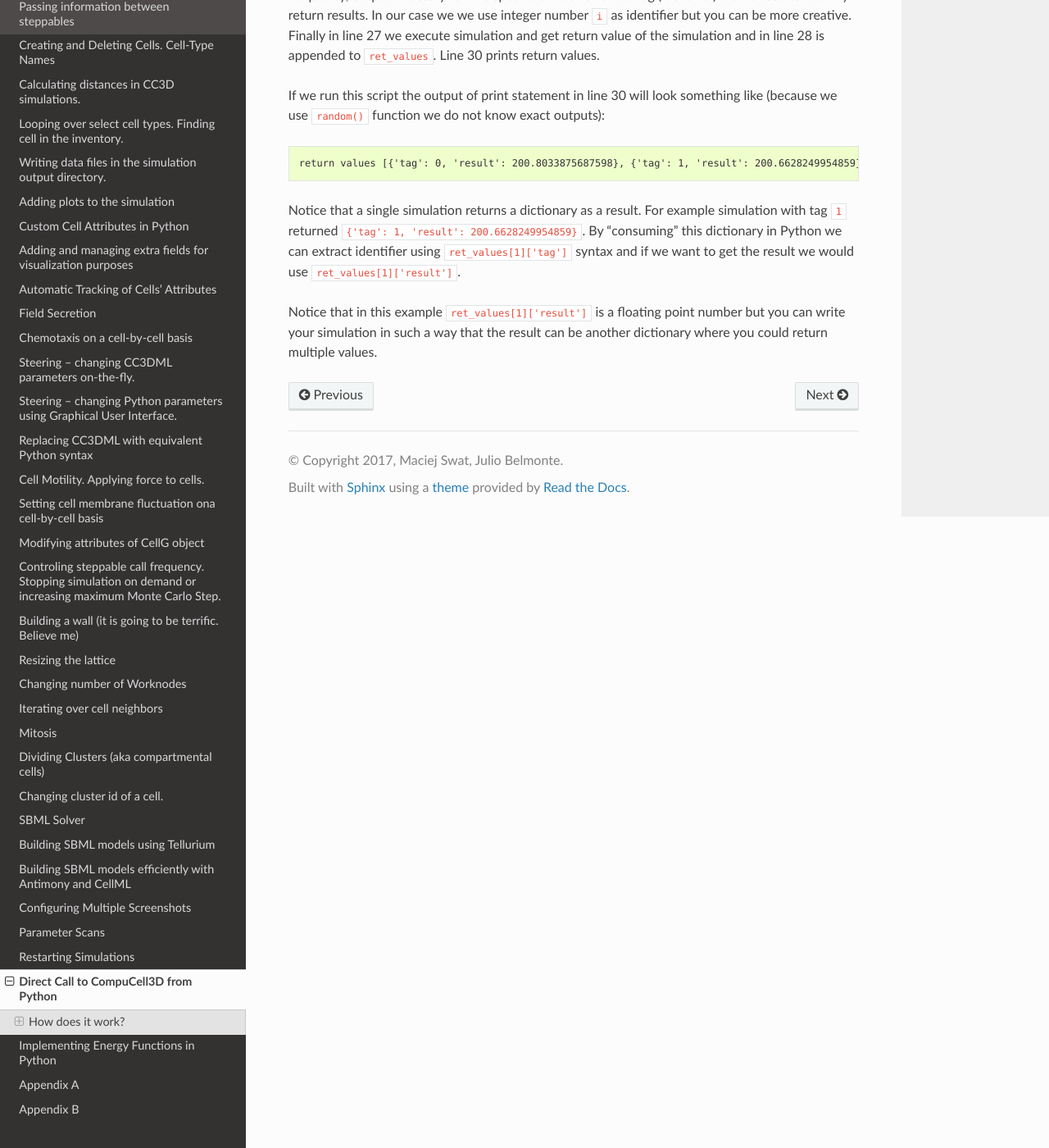
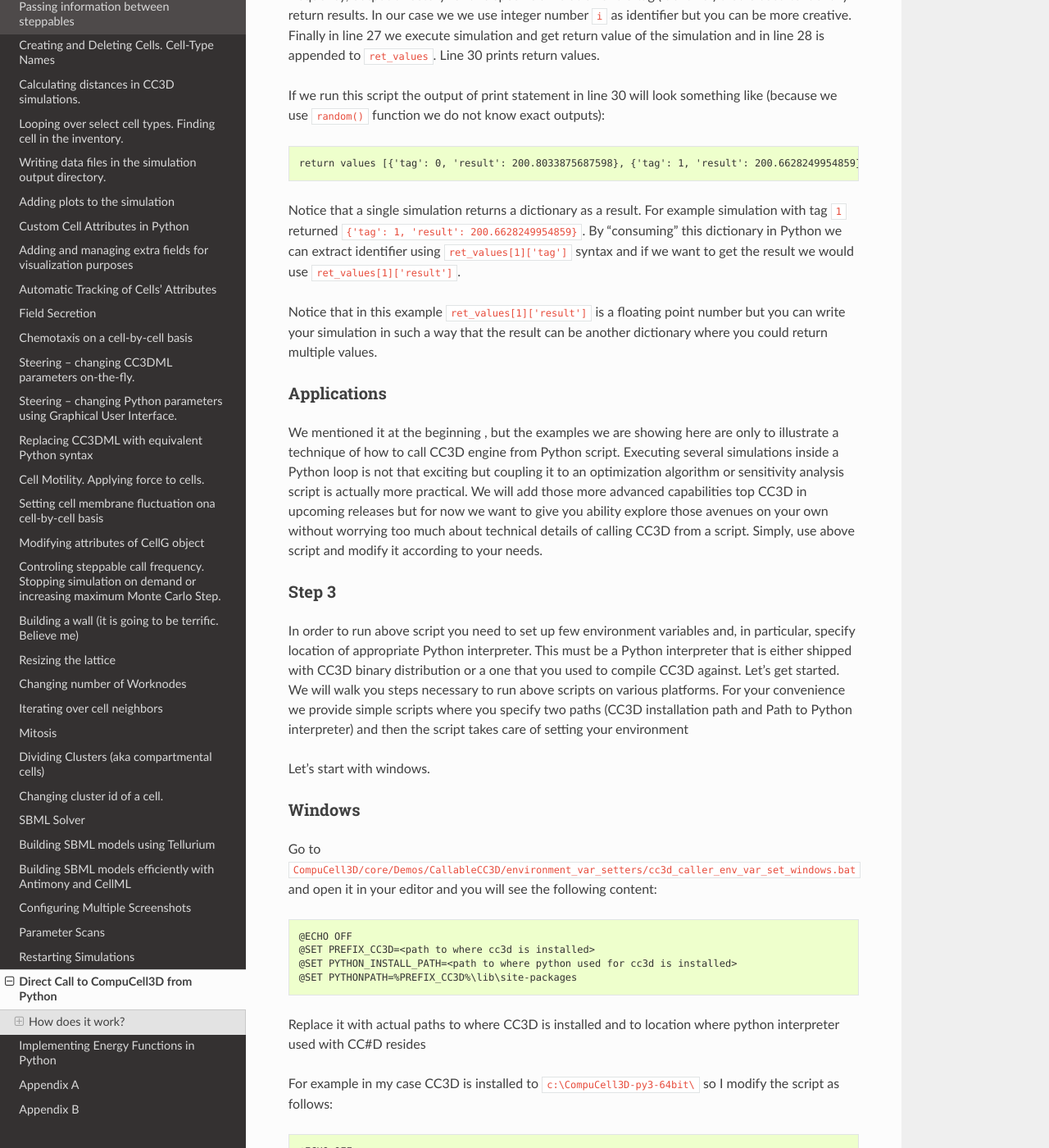
Before and after one commit to CompuCell3D/PythonScriptingManual, a Sphinx documentation site: the page built from docs/calling_cc3d_directly_from_python.rst, in a window 1280 px wide and 1400 px high, scrolled down 2646 px. Shown: the whole window at 82% size. Built offline with Sphinx 7.4.7 and the Read the Docs theme 2.0.0, drawn with Linux system fonts in a browser that asks for light colours; some of the changed text lies outside the part shown.

Commit message:
added more material

```diff
--- a/docs/calling_cc3d_directly_from_python.rst
+++ b/docs/calling_cc3d_directly_from_python.rst
@@ -136,3 +136,83 @@
 
 Notice that in this example ``ret_values[1]['result']`` is a floating point number but you can write your simulation
 in such a way that the result can be another dictionary where you could return multiple values.
+
+Applications
+~~~~~~~~~~~~
+
+We mentioned it at the beginning , but the examples we are showing here are only to illustrate a technique of how to
+call CC3D engine from Python script. Executing several simulations inside a Python loop is not that exciting but
+coupling it to an optimization algorithm or sensitivity analysis script is actually more practical. We will add those
+more advanced capabilities top CC3D in upcoming releases but for now we want to give you ability explore those avenues
+on your own without worrying too much about technical details of calling  CC3D from a script. Simply, use above script
+and modify it according to your needs.
+
+Step 3
+~~~~~~
+
+In order to run above script you need to set up few environment variables and, in particular, specify location of
+appropriate Python interpreter. This must be a Python interpreter that is either shipped with CC3D binary distribution
+or a one that you used to compile CC3D against. Let's get started. We will walk you steps necessary to run above scripts on
+various platforms. For your convenience we provide simple scripts where you specify two paths (CC3D installation path
+and Path to Python interpreter) and then the script takes care of setting your environment
+
+Let's start with windows.
+
+Windows
+~~~~~~~
+
+Go to ``CompuCell3D/core/Demos/CallableCC3D/environment_var_setters/cc3d_caller_env_var_set_windows.bat`` and open it
+in your editor and you will see the following content:
+
+.. code-block:: console
+
+    @ECHO OFF
+    @SET PREFIX_CC3D=<path to where cc3d is installed>
+    @SET PYTHON_INSTALL_PATH=<path to where python used for cc3d is installed>
+    @SET PYTHONPATH=%PREFIX_CC3D%\lib\site-packages
+
+Replace it with actual paths to where CC3D is installed and to location where python interpreter used with CC#D resides
+
+For example in my case CC3D is installed to ``c:\CompuCell3D-py3-64bit\`` so I modify the script as follows:
+
+.. code-block:: console
+
+    @ECHO OFF
+    @SET PREFIX_CC3D=`c:\CompuCell3D-py3-64bit
+    @SET PYTHON_INSTALL_PATH=`c:\CompuCell3D-py3-64bit\python36
+    @SET PYTHONPATH=%PREFIX_CC3D%\lib\site-packages
+
+
+I save this script as ``c:\CompuCell3D-py3-64bit\Demos\CC3DCaller\environment_var_setters\win_set_path.bat``. I open
+console and execute this script by typing:
+
+.. code-block:: console
+
+    cd \CompuCell3D-py3-64bit\Demos\CC3DCaller\environment_var_setters
+    win_set_path.bat
+
+Next I navigate to location where my script from ``Step 2`` is installed
+
+.. code-block:: console
+
+    cd ..\cc3d_call_single_cpu
+
+I replace the line 11 of the script from ``Step 2``
+
+.. code-block:: python
+
+        simulation_fname = join(dirname(dirname(__file__)), 'cellsort_2D', 'cellsort_2D.cc3d')
+
+with
+
+.. code-block:: python
+
+        simulation_fname = r'c:\CompuCell3D-py3-64bit\Demos\CallableCC3D\cellsort_2D\cellsort_2D.cc3d'
+
+Finally, in the console I execute the following:
+
+.. code-block:: console
+
+    python cc3d_call_single_cpu.py
+
+Make sure that you are in the correct directory when you run the last command.
```
